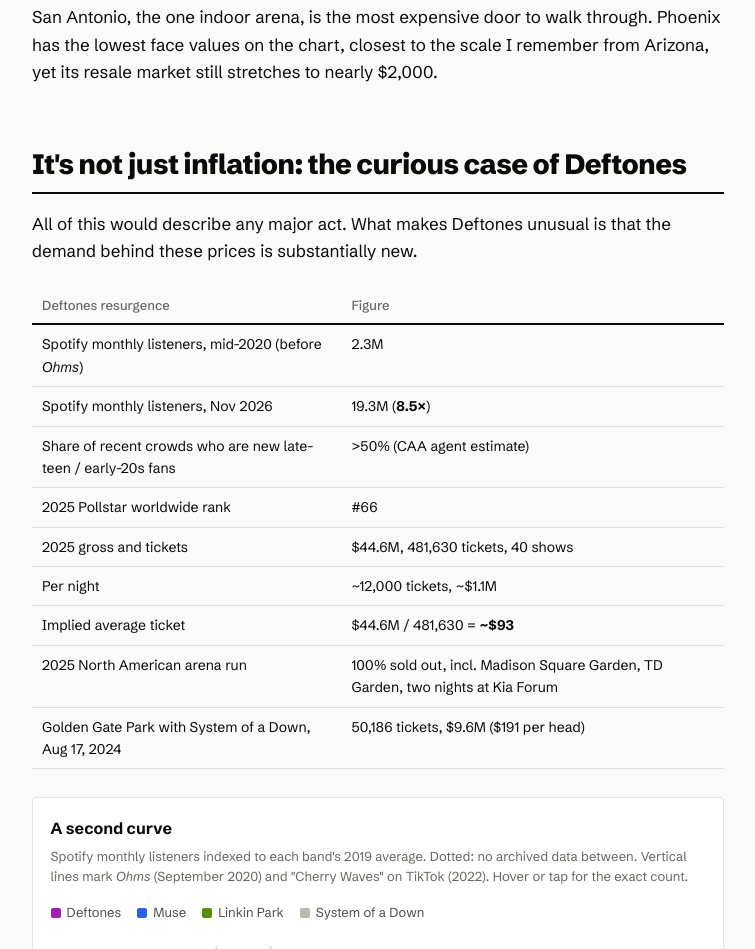
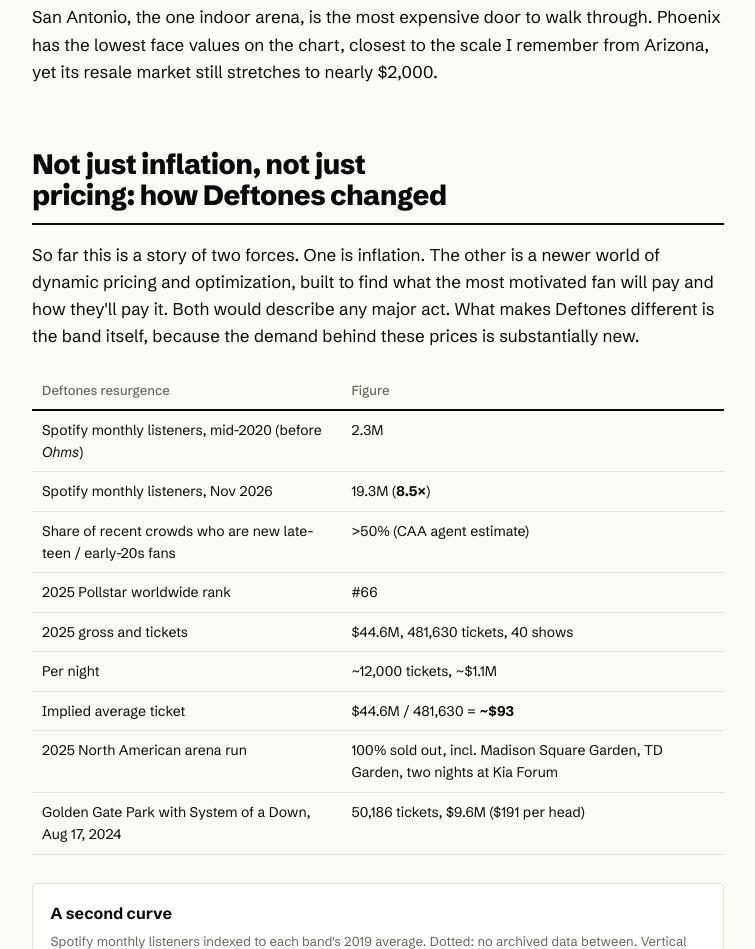
Before and after one commit to lifehug/lifehug.com, a plain HTML site: page deftones/index.html in a window 1280 px wide. Shown: the part 8326-9275 px from the top of the page, without its empty margins (262-1017 px from the left). Drawn offline with Linux system fonts and the light colour scheme.

Commit message:
Retitle the Deftones curious-case section. (#3)
The heading is now about how the band changed, and the paragraph under it names inflation and dynamic pricing before the new demand.

Co-authored-by: Cursor Agent <cursoragent@cursor.com>

```diff
--- a/deftones/index.html
+++ b/deftones/index.html
@@ -198,9 +198,9 @@ svg text.val{fill:var(--text); font-weight:700}
 
 <p>San Antonio, the one indoor arena, is the most expensive door to walk through. Phoenix has the lowest face values on the chart, closest to the scale I remember from Arizona, yet its resale market still stretches to nearly $2,000.</p>
 
-<h2 id="curious-case">It's not just inflation: the curious case of Deftones</h2>
+<h2 id="curious-case">Not just inflation, not just pricing: how Deftones changed</h2>
 
-<p>All of this would describe any major act. What makes Deftones unusual is that the demand behind these prices is substantially new.</p>
+<p>So far this is a story of two forces. One is inflation. The other is a newer world of dynamic pricing and optimization, built to find what the most motivated fan will pay and how they'll pay it. Both would describe any major act. What makes Deftones different is the band itself, because the demand behind these prices is substantially new.</p>
 
 <div class="tablewrap"><table>
 <tr><th>Deftones resurgence</th><th>Figure</th></tr>
```
